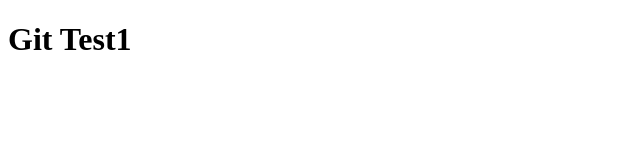
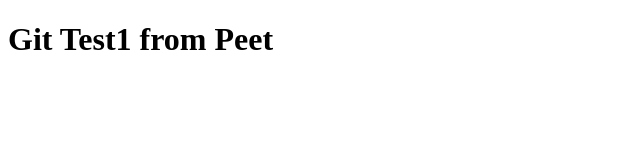
Before and after one commit to RogueP/Test, a plain HTML site: page index.html in a window 1280 px wide. Shown: the whole page, without its empty margins (0-640 px from the left). Drawn offline with Linux system fonts and the light colour scheme.

Commit message:
Update index.html

```diff
--- a/index.html
+++ b/index.html
@@ -7,6 +7,6 @@
     <title>Document</title>
 </head>
 <body>
-    <h1>Git Test1</h1>
+    <h1>Git Test1 from Peet</h1>
 </body>
 </html>
```
